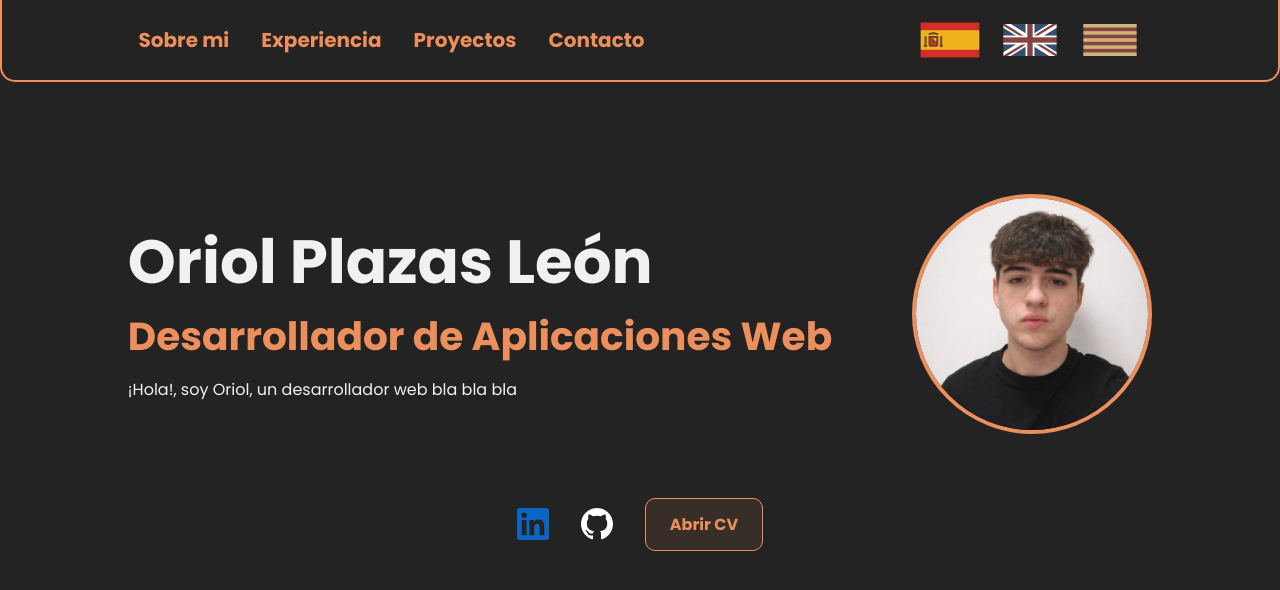
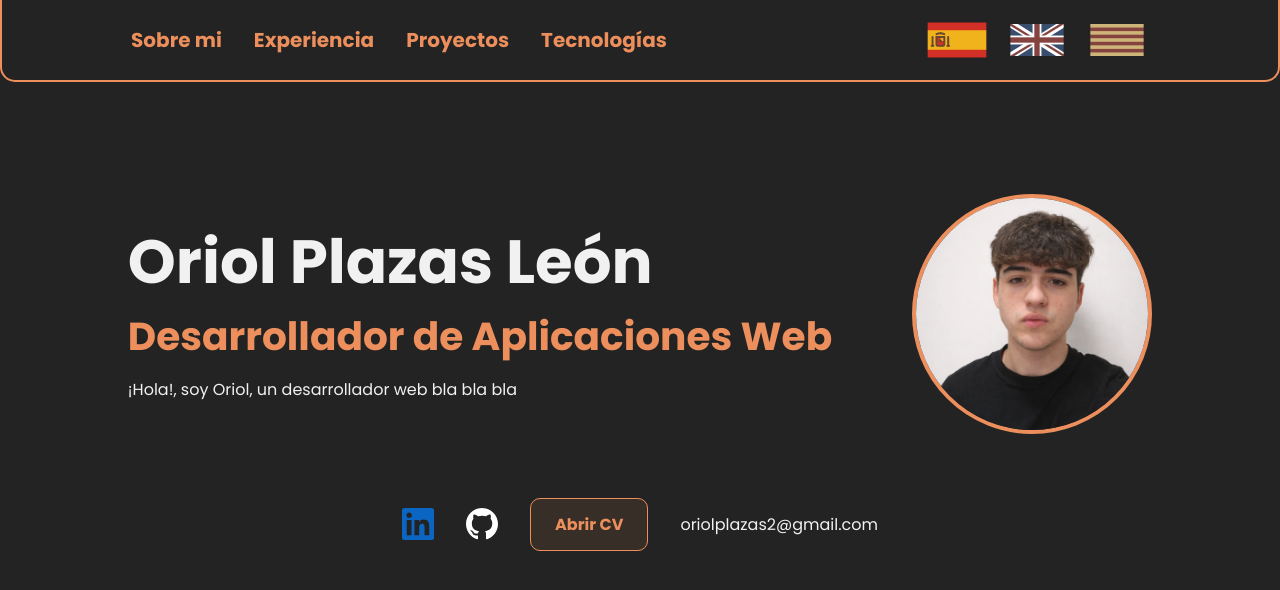
Before and after one commit to oriioll/portfolio, a Vue app: page / in a window 1280 px wide. Shown: the top 590 px of the page. Built offline with nearby package versions, Linux system fonts and the light colour scheme.

Commit message:
feat: change nav item from contact to tech stack

```diff
--- a/src/components/header/HeaderNav.vue
+++ b/src/components/header/HeaderNav.vue
@@ -26,7 +26,7 @@ const { t, locale } = useI18n();
 
       <li>
         <Transition name="fade" mode="out-in">
-          <a :key="locale" id="cta" href="#contact">{{ t('nav.contact') }}</a>
+          <a :key="locale" id="cta" href="#stack">{{ t('nav.stack') }}</a>
         </Transition>
       </li>
     </ul>
--- a/src/components/hero/HeroCtas.vue
+++ b/src/components/hero/HeroCtas.vue
@@ -33,11 +33,8 @@ const openLink = (url: string) => {
         <Transition name="fade" mode="out-in">
             <a class="openCv" :key="locale" href="/CV_Oriol_Plazas.pdf" target="_blank">{{ t('hero.openCv') }}</a>
         </Transition>
-<!--
-        <Transition name="fade" mode="out-in">
-            <a :key="locale" id="cta" href="#contact">{{ t('hero.ctas.contact') }}</a>
-        </Transition>
--->
+
+        <p>oriolplazas2@gmail.com</p>
     </section>
 </template>
 <style scoped>
--- a/src/main.ts
+++ b/src/main.ts
@@ -14,7 +14,7 @@ const i18n: I18n = createI18n({
                 about: 'Sobre mi',
                 experience: 'Experiencia',
                 projects: 'Proyectos',
-                contact: 'Contacto'
+                stack: 'Tecnologías'
             },
             hero: {
                 subtitle: `Desarrollador de Aplicaciones Web`,
@@ -27,7 +27,7 @@ const i18n: I18n = createI18n({
                 about: 'About me',
                 experience: 'Experience',
                 projects: 'Projects',
-                contact: 'Contact'
+                stack: 'Tech Stack'
             },
             hero: {
                 subtitle: `Web Application Developer`,
@@ -40,7 +40,7 @@ const i18n: I18n = createI18n({
                 about: 'Sobre mi',
                 experience: 'Experiència',
                 projects: 'Projectes',
-                contact: 'Contacte'
+                stack: 'Tecnologies'
             },
             hero: {
                 subtitle: `Desenvolupador d'Aplicacions Web`,
```
